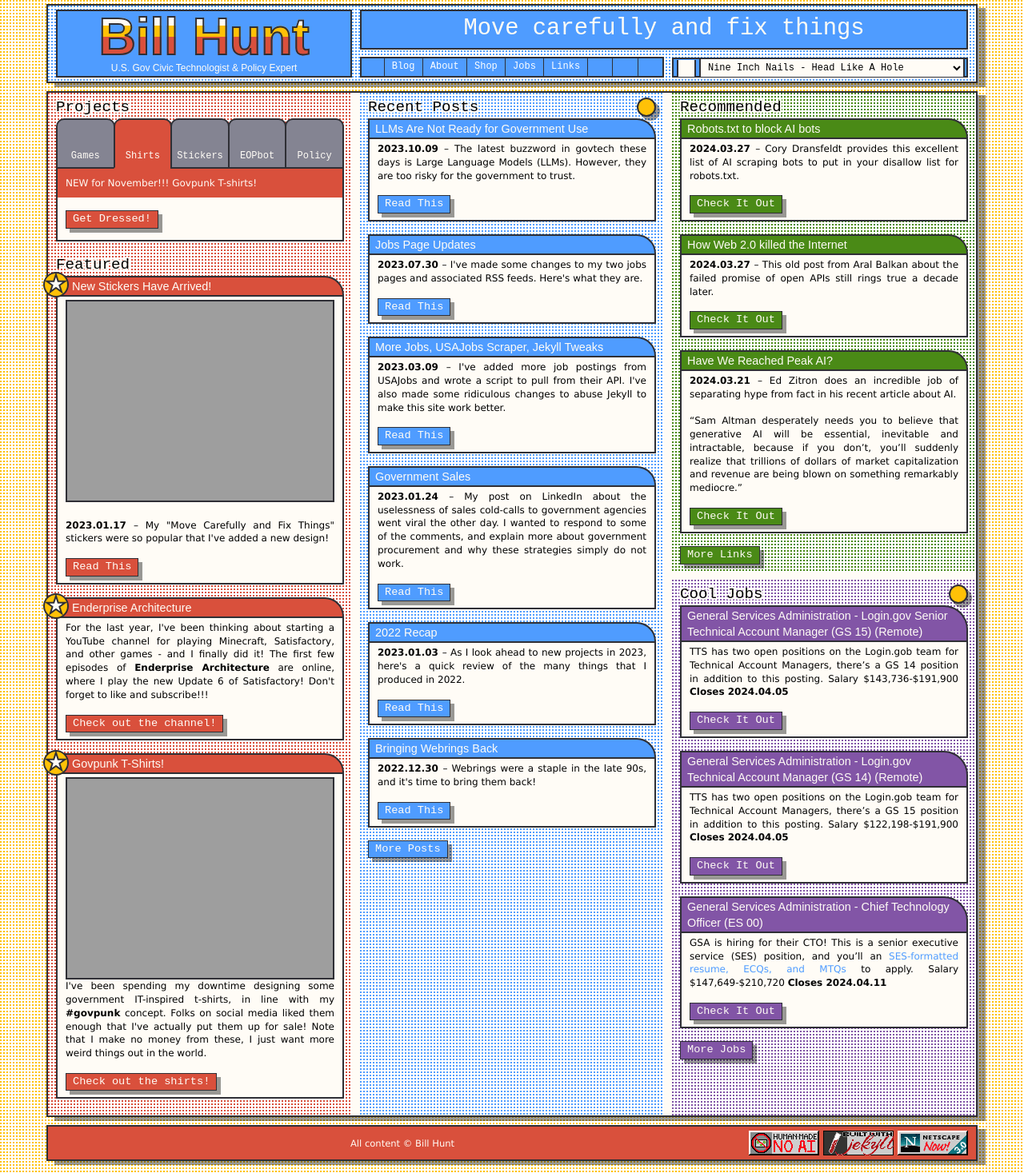
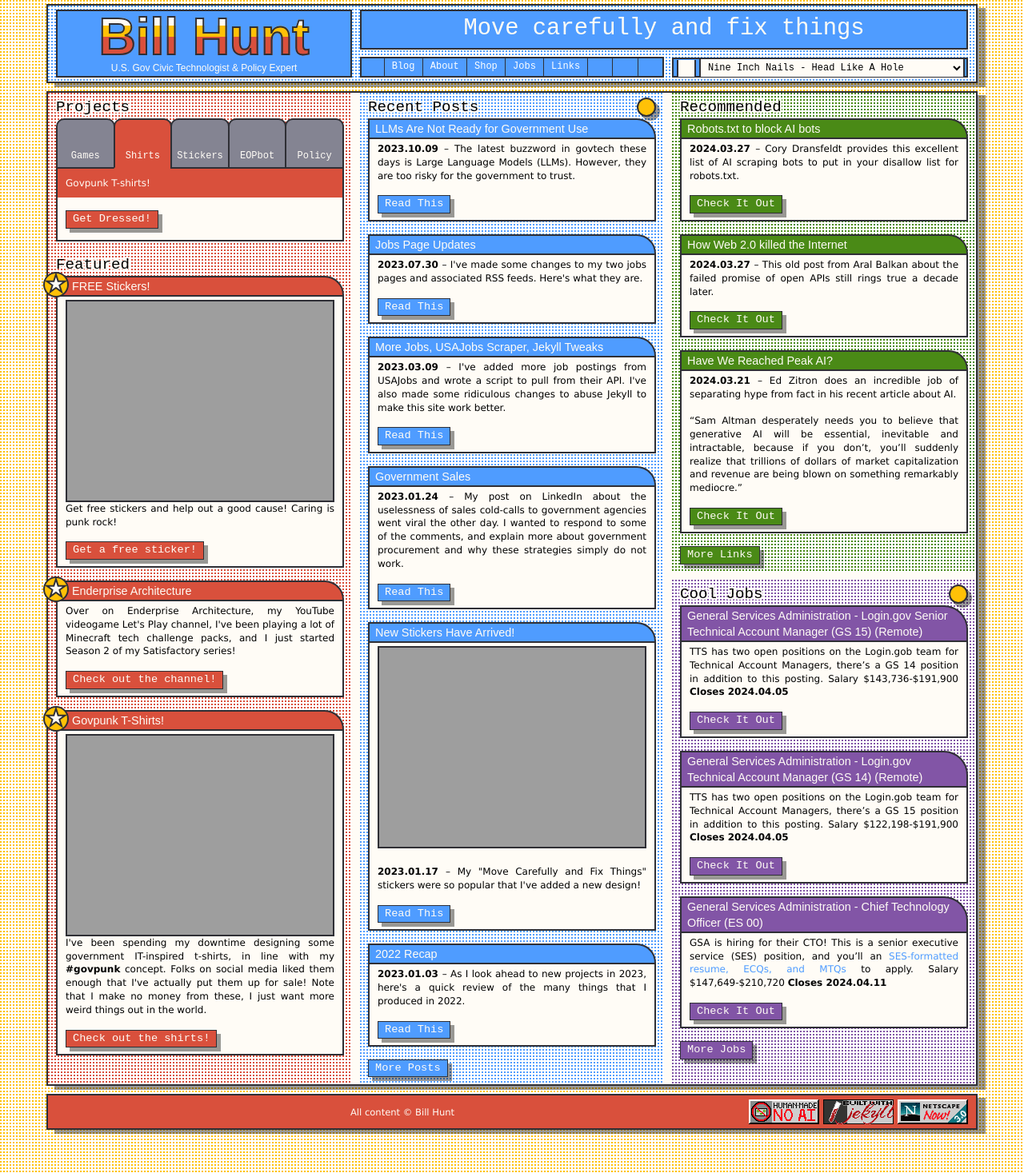
Before and after one commit to krusynth/billhunt.dev, a Jekyll site: the page built from index.md, in a window 1280 px wide. Shown: the whole page at 80% size. Built offline with Jekyll 4.4.1, drawn with Linux system fonts in a browser that asks for light colours; some web fonts are replaced.

Commit message:
freshening up the home page.

```diff
--- a/_layouts/home.html
+++ b/_layouts/home.html
@@ -48,7 +48,7 @@
         </article>
         <article class="tab-target active" id="shirts">
           <p>
-            NEW for November!!! Govpunk T-shirts!
+            Govpunk T-shirts!
           </p>
           <a class="btn" href="/shop/" up-follow>Get Dressed!</a>
         </article>
@@ -106,21 +106,21 @@
       </article>
     {% endfor %}
 
-    <!--article class="post-multiple">
+    <article class="post-multiple">
       <header class="post-header hoverable">
         <span class="featured-icon">★</span>
-        <h3 class="post-title"><a href="/stickers/" up-follow>New FREE Stickers!</a></h3>
+        <h3 class="post-title"><a href="/stickers/" up-follow>FREE Stickers!</a></h3>
       </header>
       <section class="post-content">
         <img alt="A Govpunk sticker, white text on a red eleven-pointed star with a black background, next to a Move Carefully and Fix Things sticker, with white lettering on a blue background" src="https://billhunt.dev/uploads/2023/01/stickers.jpg">
         <p>
-          New Year, New Stickers, same supporting of good causes! Caring is punk rock!
+          Get free stickers and help out a good cause! Caring is punk rock!
         </p>
         <p class="action-box">
           <a href="/move-carefully/" class="btn" up-follow>Get a free sticker!</a>
         </p>
       </section>
-    </article-->
+    </article>
 
     <article class="post-multiple">
       <header class="post-header hoverable">
@@ -129,7 +129,7 @@
       </header>
       <section class="post-content">
         <p>
-          For the last year, I've been thinking about starting a YouTube channel for playing Minecraft, Satisfactory, and other games - and I finally did it! The first few episodes of <strong>Enderprise Architecture</strong> are online, where I play the new Update 6 of Satisfactory! Don't forget to like and subscribe!!!
+          Over on Enderprise Architecture, my YouTube videogame Let's Play channel, I've been playing a lot of Minecraft tech challenge packs, and I just started Season 2 of my Satisfactory series!
         </p>
         <p class="action-box">
           <a href="https://www.youtube.com/channel/UCSL7BIdwgBEZ09BpD9xPPYQ" class="btn" up-follow>Check out the channel!</a>
```
Also changed, not shown: _posts/2023-01-17-new-stickers-have-arrived.md (+0 -1 lines).
